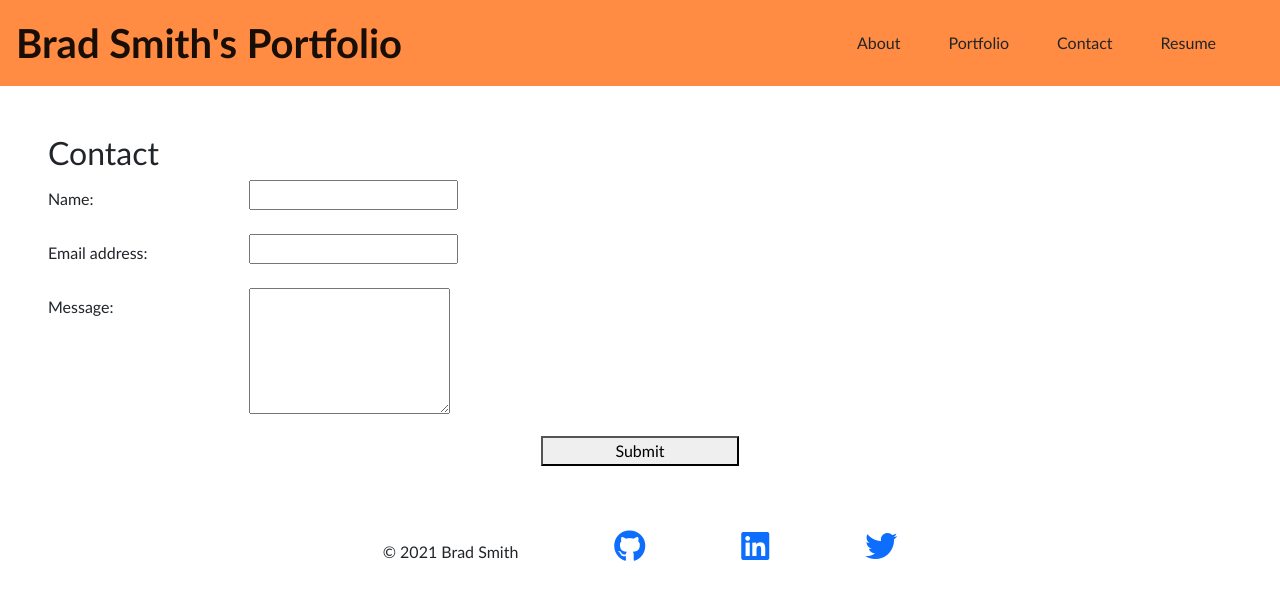
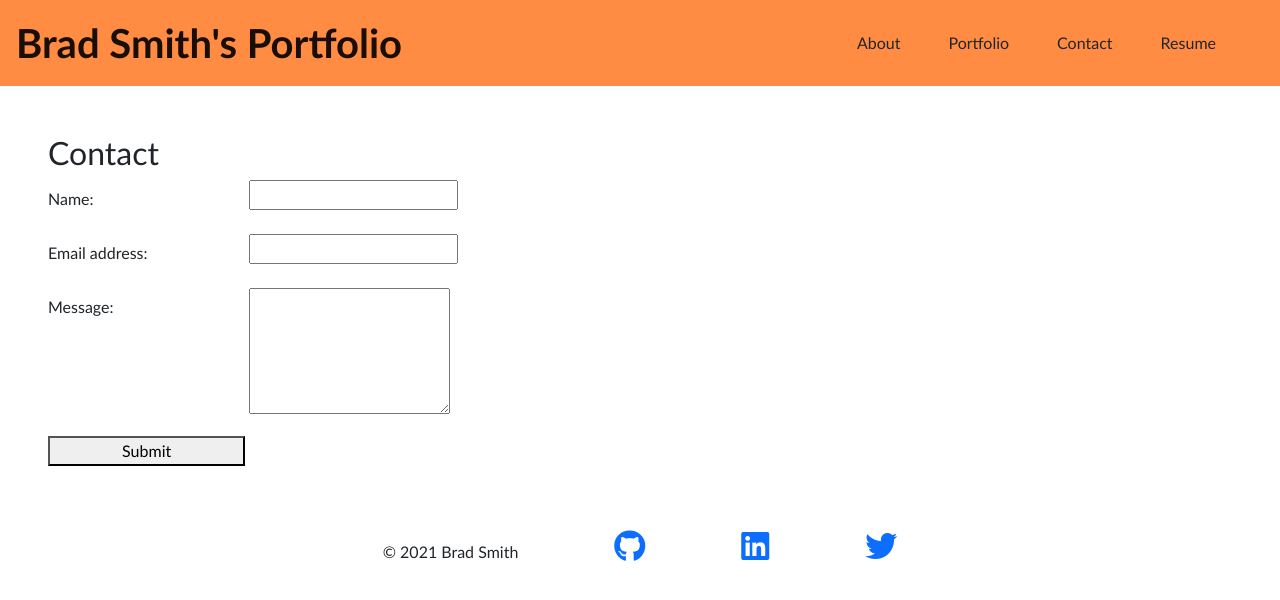
Before and after one commit to smithfamily42/react-portfolio, a React (Create React App) app: page / in a window 1280 px wide. Both pictures are taken after a click on the element "Contact". Shown: the top 600 px of the page. Built offline with nearby package versions, Linux system fonts and the light colour scheme.

Commit message:
uncentered button on contact form

```diff
--- a/src/components/Contact/index.js
+++ b/src/components/Contact/index.js
@@ -78,12 +78,12 @@ function Contact() {
         </div>
 
         {errorMessage && (
-          <div className="text-center">
+          <div>
             <p className="mx-auto error-text">{errorMessage}</p>
           </div>
         )}
 
-        <div className="text-center">
+        <div>
           <button className="col-sm-2" type="submit">Submit</button>
         </div>
       </form>
```
